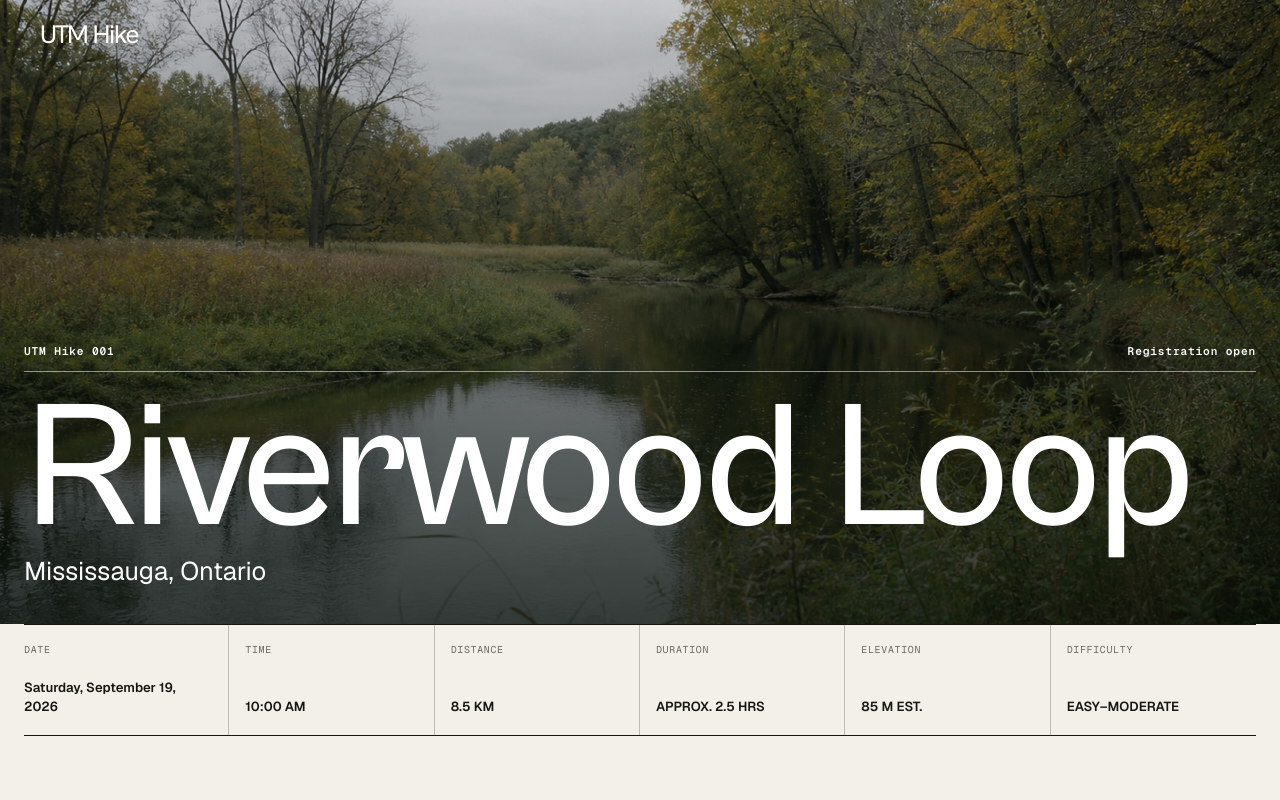
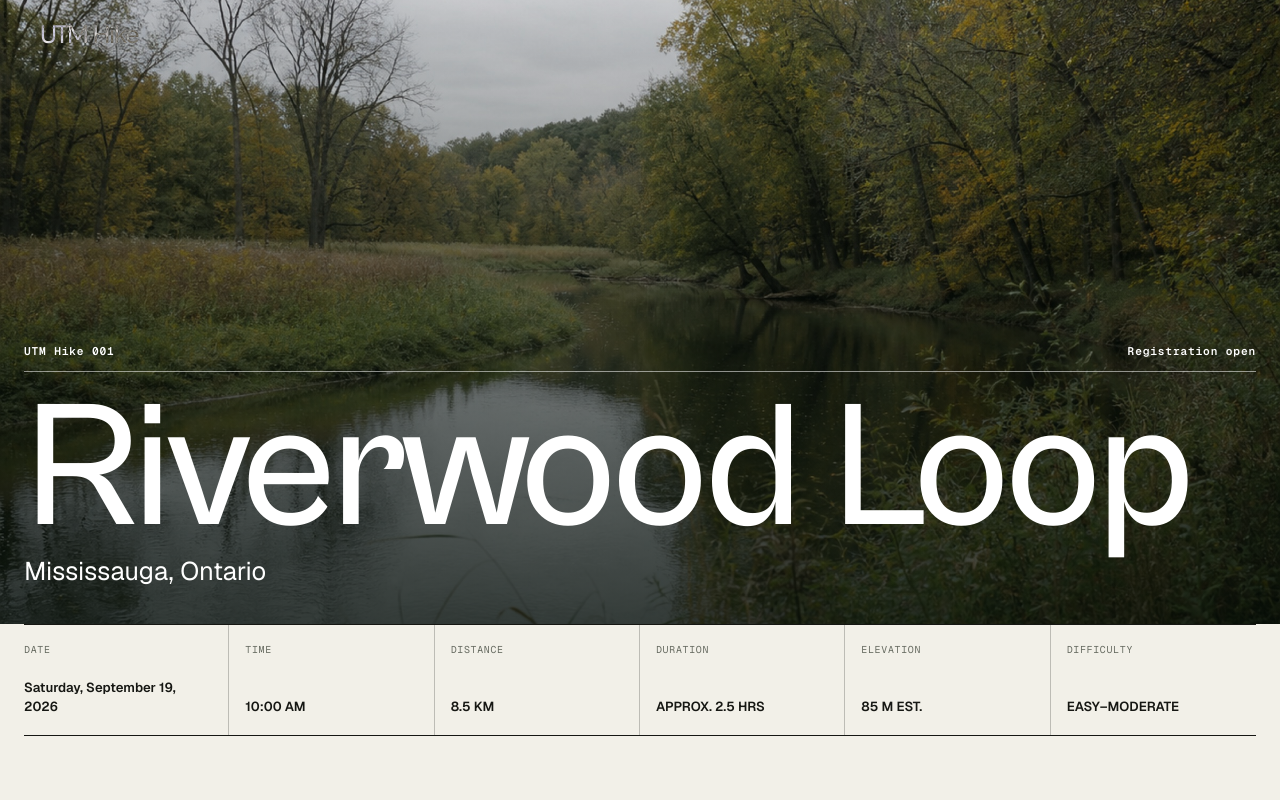
Before and after one commit to richelkim/Roam, a Next.js app: page /hikes/riverwood-loop in a window 1280 px wide. Shown: the top 800 px of the page. Built offline with nearby package versions, Linux system fonts and the light colour scheme; no server answers.

Commit message:
fix: keep wordmark readable on scroll

```diff
--- a/app/global.css
+++ b/app/global.css
@@ -79,13 +79,13 @@ a:focus-visible, button:focus-visible, input:focus-visible, select:focus-visible
 }
 .site-wordmark { font-size: 1.65rem; }
 .site-wordmark-only {
-  position: absolute;
+  position: fixed;
   top: 22px;
   left: 40px;
   z-index: 50;
-  color: var(--ink);
+  color: var(--white);
+  mix-blend-mode: difference;
 }
-body:has(.hike-hero) .site-wordmark-only { color: var(--white); }
 
 .button-primary, .round-link {
   display: inline-flex;
```
